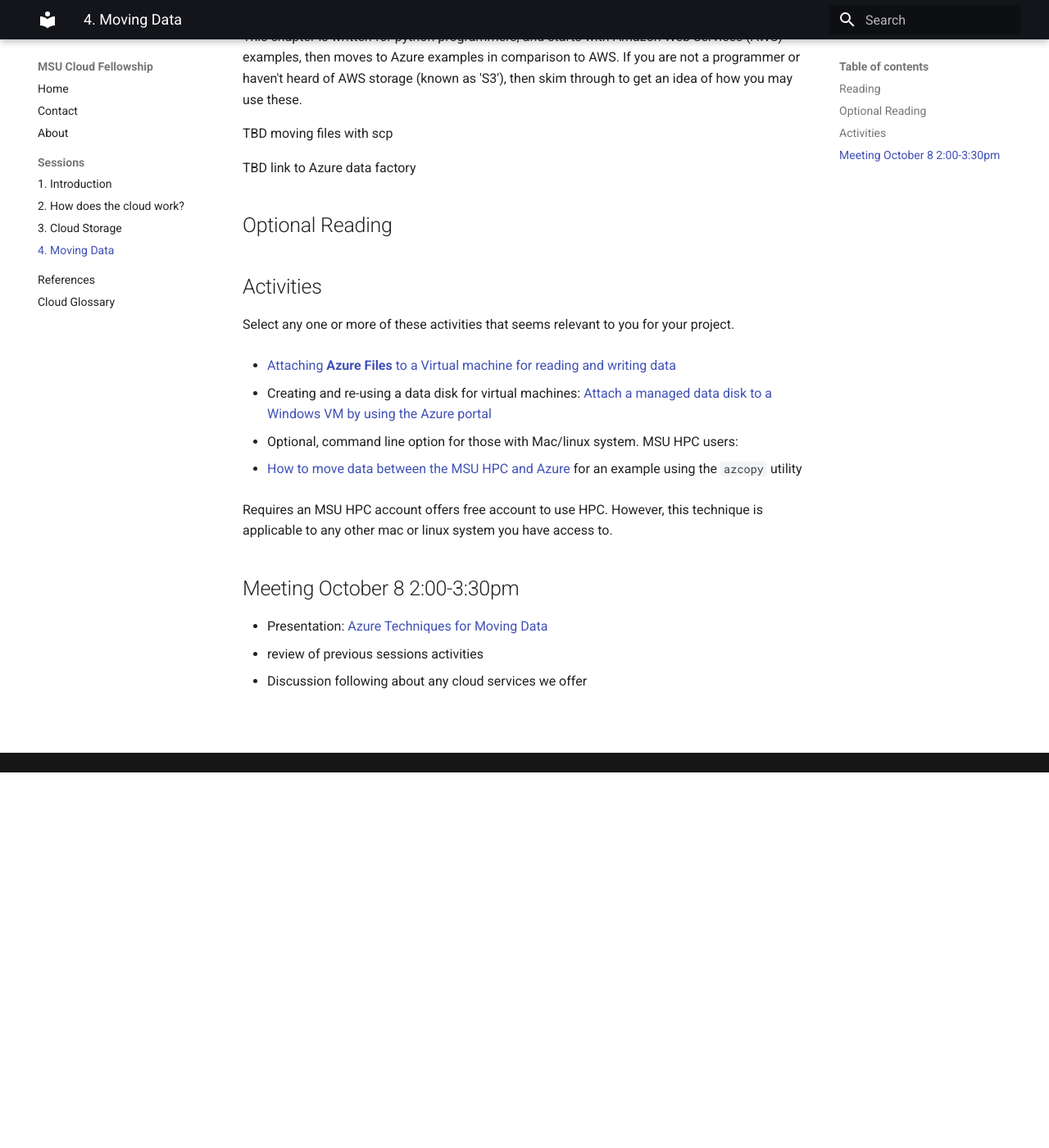
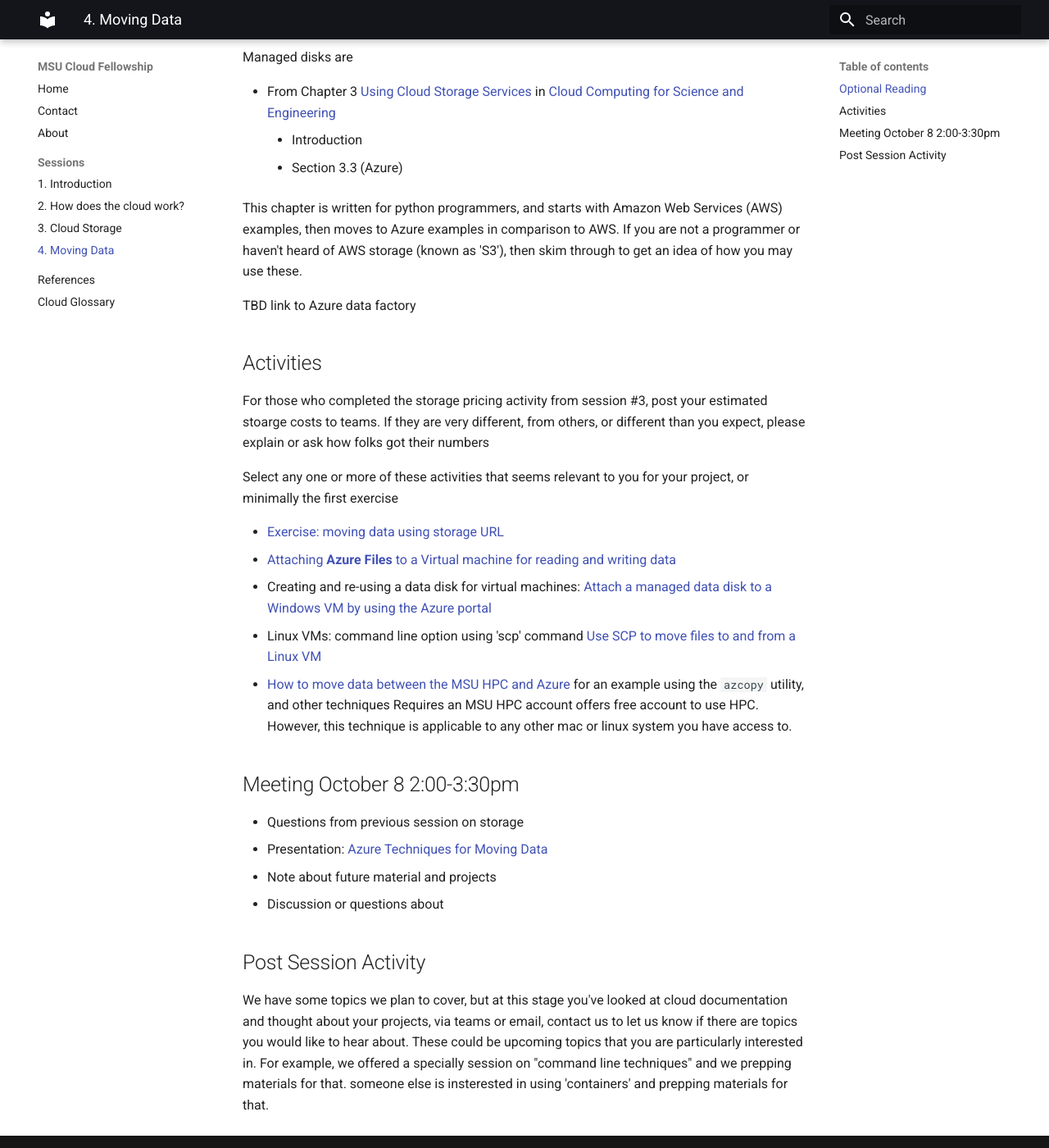
Before and after one commit to msucloudfellowship/msucloudfellowship.github.io, an MkDocs documentation site: the page built from docs/session_moving_data/index.md, in a window 1280 px wide and 1400 px high, scrolled down 458 px. Shown: the whole window at 82% size. Built offline with MkDocs 1.6.1 and Material for MkDocs 9.7.7, drawn with Linux system fonts in a browser that asks for light colours; some of the changed text lies outside the part shown.

Commit message:
session 4 page and link on home page

```diff
--- a/docs/session_moving_data/index.md
+++ b/docs/session_moving_data/index.md
@@ -2,37 +2,47 @@
 
 There are many ways to move data around in the cloud.  They are based on the limitations of data movement across complex and distant networks and the scale of cloud networks and storage, and the needs of companies to move and process huge amounts of data on a schedule.
 
-## Reading
+## Optional Reading
 
-- Optional : From Chapter 3 [Using Cloud Storage Services](https://s3.us-east-2.amazonaws.com/a-book/using_storage.html) in [Cloud Computing for Science and Engineering](https://cloud4scieng.org/)
+- Adding a data disk to virtual machine:
+  A second disk may be faster to access than
+    - Linux: https://docs.microsoft.com/en-us/azure/virtual-machines/linux/attach-disk-portal
+    - Windows: https://docs.microsoft.com/en-us/azure/virtual-machines/windows/attach-managed-disk-portal
+
+Managed disks are
+
+- From Chapter 3 [Using Cloud Storage Services](https://s3.us-east-2.amazonaws.com/a-book/using_storage.html) in [Cloud Computing for Science and Engineering](https://cloud4scieng.org/)
     - Introduction
     - Section 3.3 (Azure)
 
    This chapter is written for python programmers, and starts with Amazon Web Services (AWS) examples, then moves to Azure examples in comparison to AWS.   If you are not a programmer or haven't heard of AWS storage (known as 'S3'), then skim through to get an idea of how you may use these.
 
-TBD moving files with scp
 
 TBD link to Azure data factory
-
-## Optional Reading
 
 
 ## Activities
 
-Select any one or more of these activities that seems relevant to you for your project.
+For those who completed the storage pricing activity from session #3, post your estimated stoarge costs to teams.  If they are very different, from others, or different than you expect, please explain or ask how folks got their numbers
 
+Select any one or more of these activities that seems relevant to you for your project, or minimally the first exercise
+
+- [Exercise: moving data using storage URL](docs/session_moving_data/moving_data_with_url_activity.md)
 - [Attaching **Azure Files** to a Virtual machine for reading and writing data](how_to_azure_files.md)
-
 - Creating and re-using a data disk for virtual machines: [Attach a managed data disk to a Windows VM by using the Azure portal](https://docs.microsoft.com/en-us/azure/virtual-machines/windows/attach-managed-disk-portal)
-
-- Optional, command line option for those with Mac/linux system.  MSU HPC users:
-
-- [How to move data between the MSU HPC and Azure](how_to_hpc_and_cloudstorage.md) for an example using the `azcopy` utility
-
-Requires an MSU HPC account offers free account to use HPC. However, this technique is applicable to any other mac or linux system you have access to.
+- Linux VMs: command line option using 'scp' command  [Use SCP to move files to and from a Linux VM](https://docs.microsoft.com/en-us/azure/virtual-machines/linux/copy-files-to-linux-vm-using-scp)
+- [How to move data between the MSU HPC and Azure](how_to_hpc_and_cloudstorage.md) for an example using the `azcopy` utility, and other techniques
+  Requires an MSU HPC account offers free account to use HPC. However, this technique is applicable to any other mac or linux system you have access to.
 
 ## Meeting October 8 2:00-3:30pm
 
+- Questions from previous session on storage
 - Presentation: [Azure Techniques for Moving Data](azure_techniques_for_moving_data.html)
-- review of previous sessions activities
-- Discussion following about any cloud services we offer
+- Note about future material and projects
+- Discussion or questions about
+
+## Post Session Activity
+
+We have some topics we plan to cover, but at this stage you've looked at cloud documentation and thought about your projects,
+via teams or email, contact us to let us know if there are topics you would like to hear about.  These could be upcoming
+topics that you are particularly interested in.  For example, we offered a specially session on "command line techniques" and we prepping materials for that.  someone else is insterested in using 'containers' and prepping materials for that.
```
Also changed, not shown: docs/index.md (+1 -1 lines).
